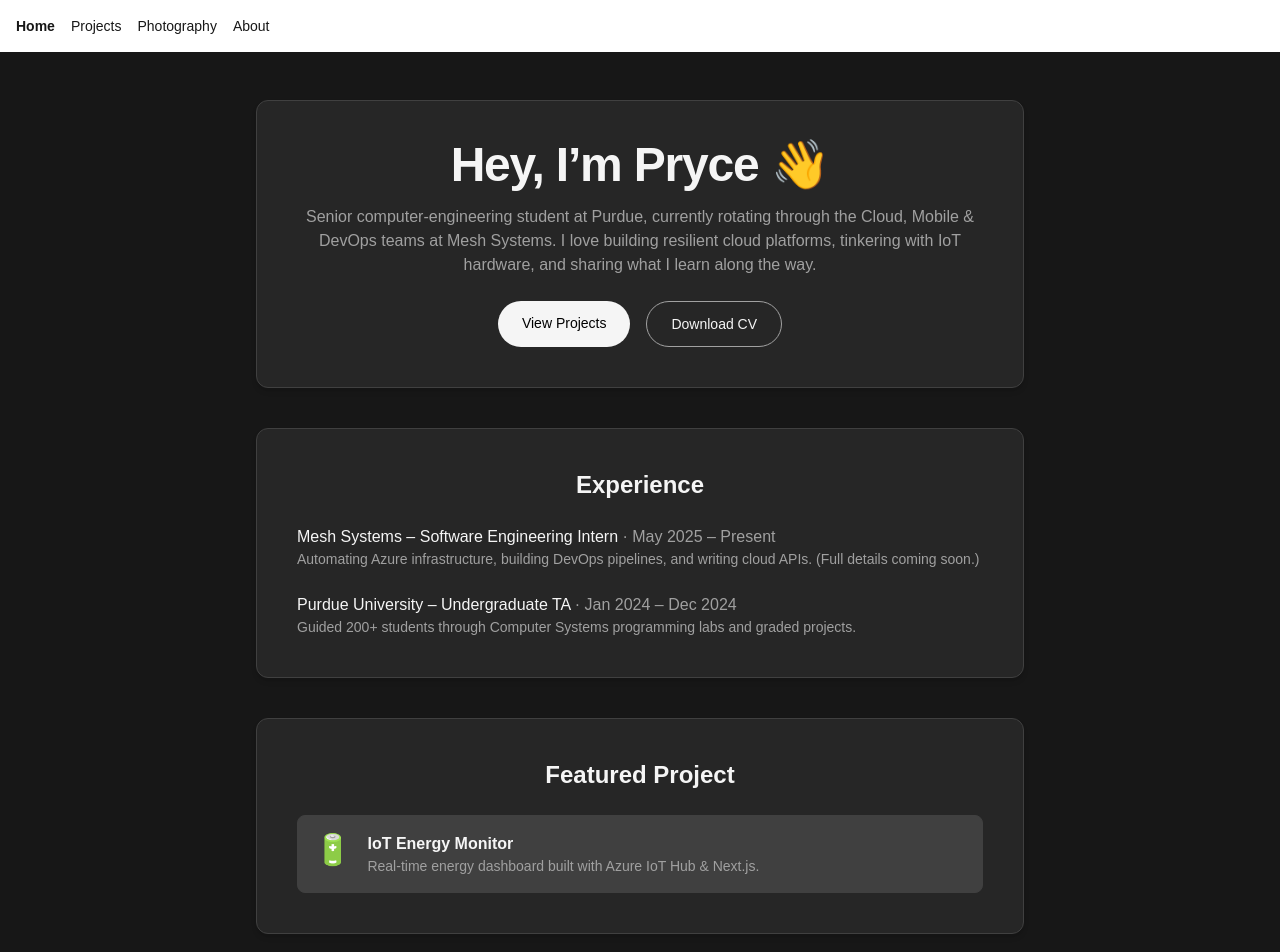
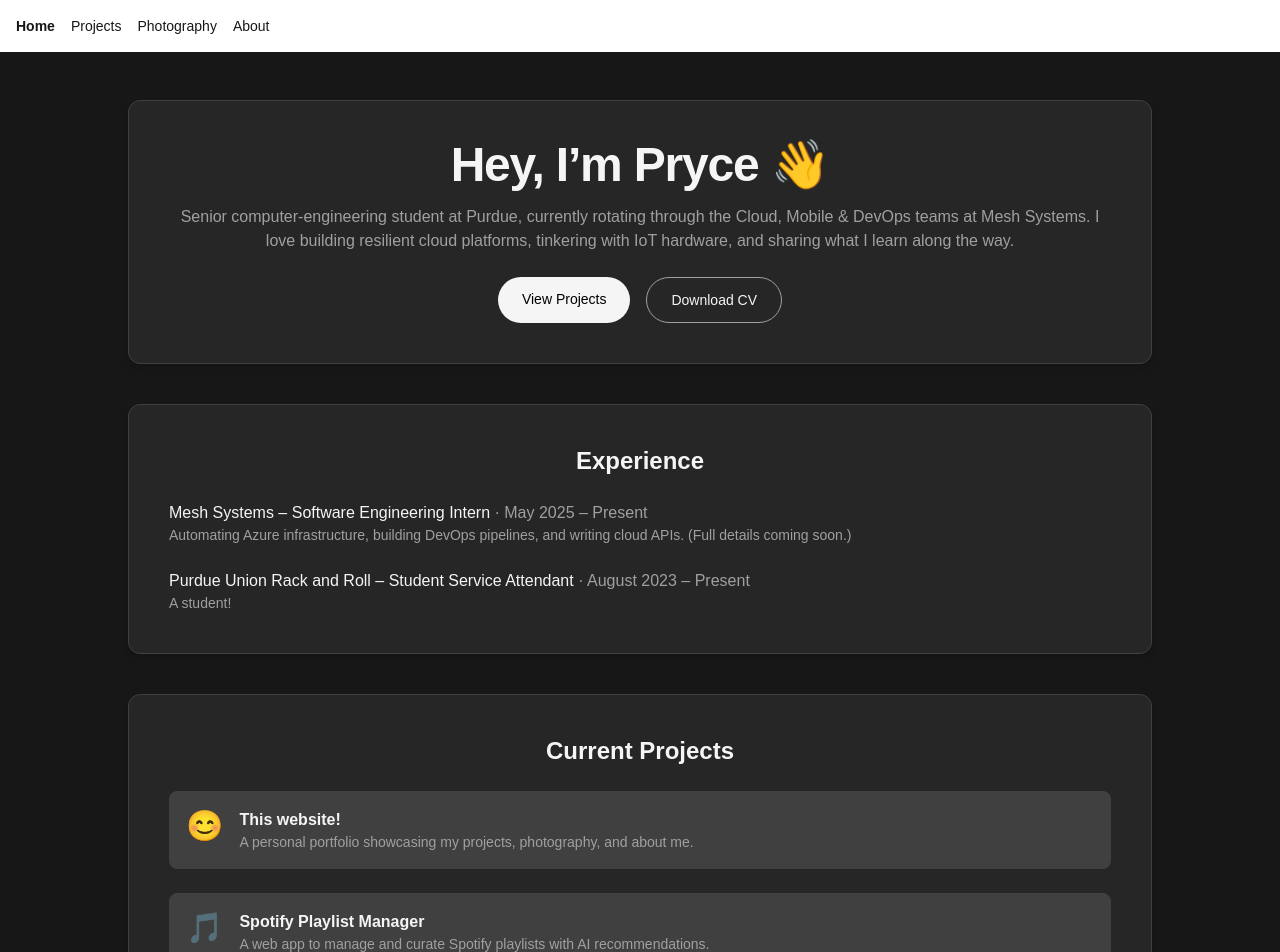
Before and after one commit to tharpep/portfolio, a Next.js app: page / in a window 1280 px wide. Shown: the top 952 px of the page. Built offline with nearby package versions, Linux system fonts and the light colour scheme.

Commit message:
Polish info and reformatted homepage(wider blocks)

```diff
--- a/src/app/page.tsx
+++ b/src/app/page.tsx
@@ -2,9 +2,9 @@ import Link from "next/link";
 
 export default function About() {
   return (
-    <main className="flex flex-col items-center gap-10 px-4 py-12 sm:px-8 bg-neutral-900 text-neutral-100 dark:text-neutral-100">
+    <main className="flex flex-col gap-10 bg-neutral-900 text-neutral-100 px-4 sm:px-8 md:px-16 lg:px-32 py-12">
       {/* ─────────── Intro ─────────── */}
-      <section className="w-full max-w-3xl rounded-xl border border-neutral-700 bg-neutral-800 p-6 sm:p-10 shadow-md">
+      <section className="w-full rounded-xl border border-neutral-700 bg-neutral-800 p-6 sm:p-10 shadow-md">
         <h1 className="text-4xl font-bold tracking-tight sm:text-5xl text-center mb-4">
           Hey, I’m Pryce 👋
         </h1>
@@ -31,7 +31,7 @@ export default function About() {
       </section>
 
       {/* ─────────── Experience ─────────── */}
-      <section className="w-full max-w-3xl rounded-xl border border-neutral-700 bg-neutral-800 p-6 sm:p-10 shadow-md">
+      <section className="w-full rounded-xl border border-neutral-700 bg-neutral-800 p-6 sm:p-10 shadow-md">
         <h2 className="mb-6 text-2xl font-semibold text-center">Experience</h2>
         <ul className="flex flex-col gap-6">
           <li>
@@ -48,35 +48,42 @@ export default function About() {
           </li>
           <li>
             <h3 className="font-medium">
-              Purdue University – Undergraduate TA{" "}
+              Purdue Union Rack and Roll – Student Service Attendant{" "}
               <span className="font-normal text-muted-foreground">
-                · Jan 2024 – Dec 2024
+                · August 2023 – Present
               </span>
             </h3>
             <p className="text-sm text-muted-foreground">
-              Guided 200+ students through Computer Systems programming labs and
-              graded projects.
+              A student!
             </p>
           </li>
         </ul>
       </section>
 
       {/* ─────────── Featured Project ─────────── */}
-      <section className="w-full max-w-3xl rounded-xl border border-neutral-700 bg-neutral-800 p-6 sm:p-10 shadow-md">
+      <section className="w-full rounded-xl border border-neutral-700 bg-neutral-800 p-6 sm:p-10 shadow-md">
         <h2 className="mb-6 text-2xl font-semibold text-center">
-          Featured Project
+          Current Projects
         </h2>
+        <div className="flex flex-col gap-6">
         <ProjectCard
-          title="IoT Energy Monitor"
-          href="/projects/iot-energy-monitor"
-          emoji="🔋"
-          desc="Real-time energy dashboard built with Azure IoT Hub & Next.js."
+          title="This website!"
+          href="/projects/website-portfolio"
+          emoji="😊"
+          desc="A personal portfolio showcasing my projects, photography, and about me."
         />
+        <ProjectCard
+          title="Spotify Playlist Manager"
+          href="/projects/website-portfolio"
+          emoji="🎵"
+          desc="A web app to manage and curate Spotify playlists with AI recommendations."
+        />
+        </div>
       </section>
 
       {/* ─────────── Photography ─────────── */}
       <section
-        className="w-full max-w-5xl rounded-xl border border-neutral-700 bg-neutral-800 p-6 sm:p-10 shadow-md"
+        className="w-full rounded-xl border border-neutral-700 bg-neutral-800 p-6 sm:p-10 shadow-md"
         id="photography"
       >
         <h2 className="mb-6 text-2xl font-semibold text-center">Photography</h2>
```
